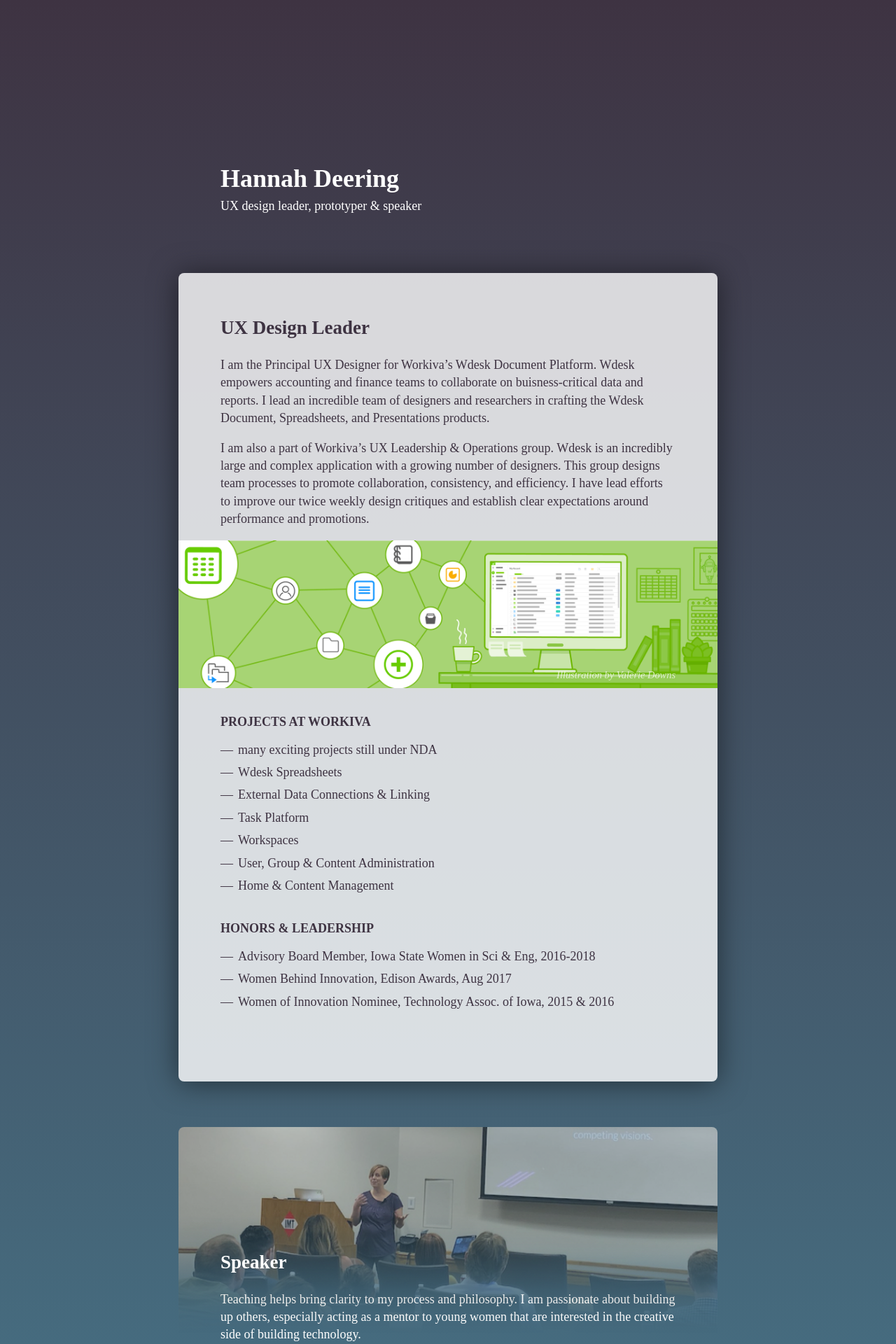
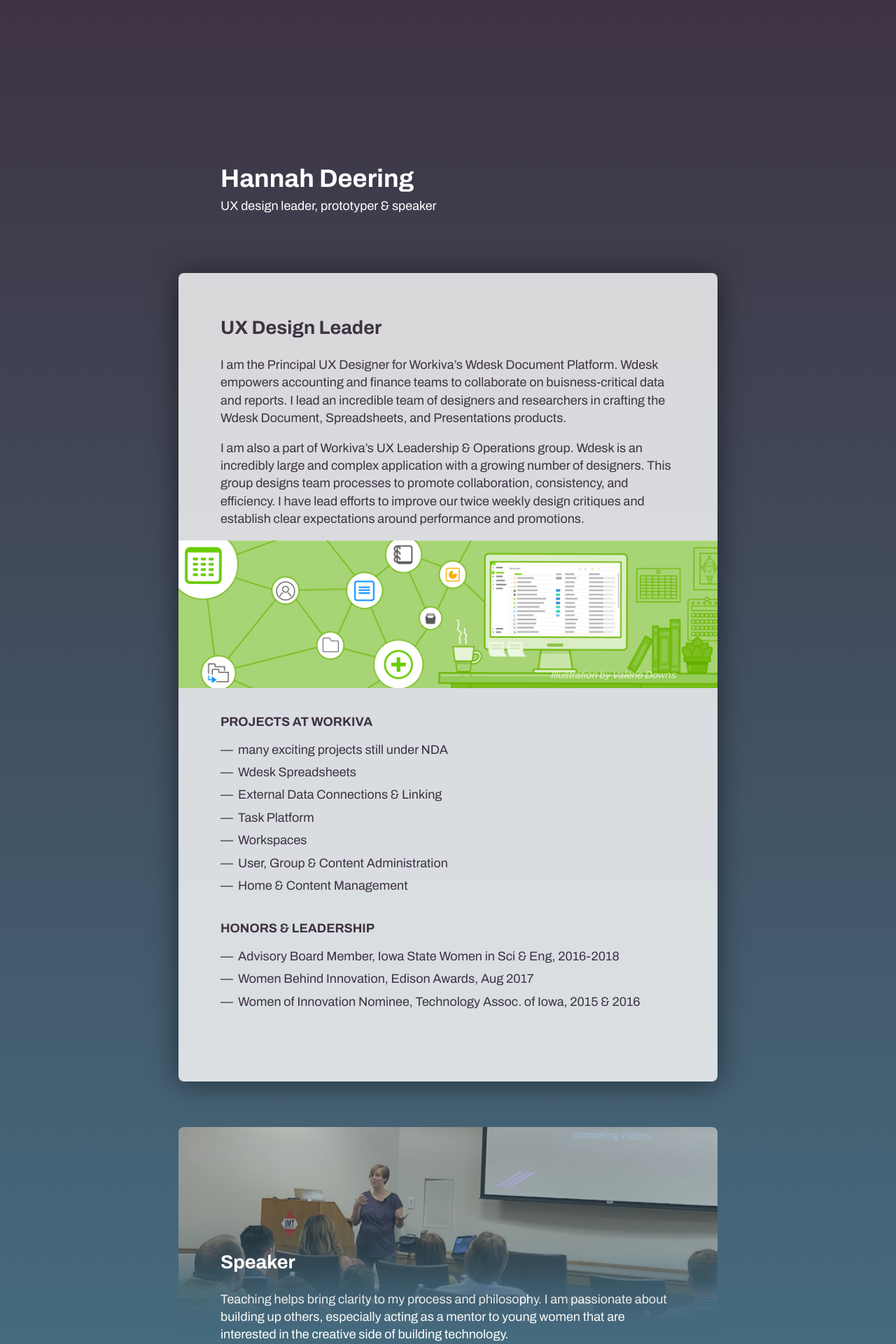
Before and after one commit to hannahd/hannahd.github.io, a Jekyll site: the page built from index.html, in a window 1280 px wide. Shown: the top 1920 px of the page at 70% size. Built offline with Jekyll 4.4.1, drawn with Linux system fonts in a browser that asks for light colours.

Commit message:
Fix fonts

```diff
--- a/_sass/main.scss
+++ b/_sass/main.scss
@@ -19,7 +19,6 @@
   margin-top:5%;
   color: $font-color;
   @include gradient(top, $background-gradient);
-  font-family: Archivo-Regular;
   font-size: 18px;
   text-align: left;
   line-height: 1.4em;
--- a/css/styles.css
+++ b/css/styles.css
@@ -363,7 +363,6 @@
   background: -moz-linear-gradient(top, #3E3342, #4A8CA2);
   background: -o-linear-gradient(top, #3E3342, #4A8CA2);
   background: linear-gradient(top, #3E3342, #4A8CA2);
-  font-family: Archivo-Regular;
   font-size: 18px;
   text-align: left;
   line-height: 1.4em; }
```
Also changed, not shown: README.md (deleted), 1 other file.
